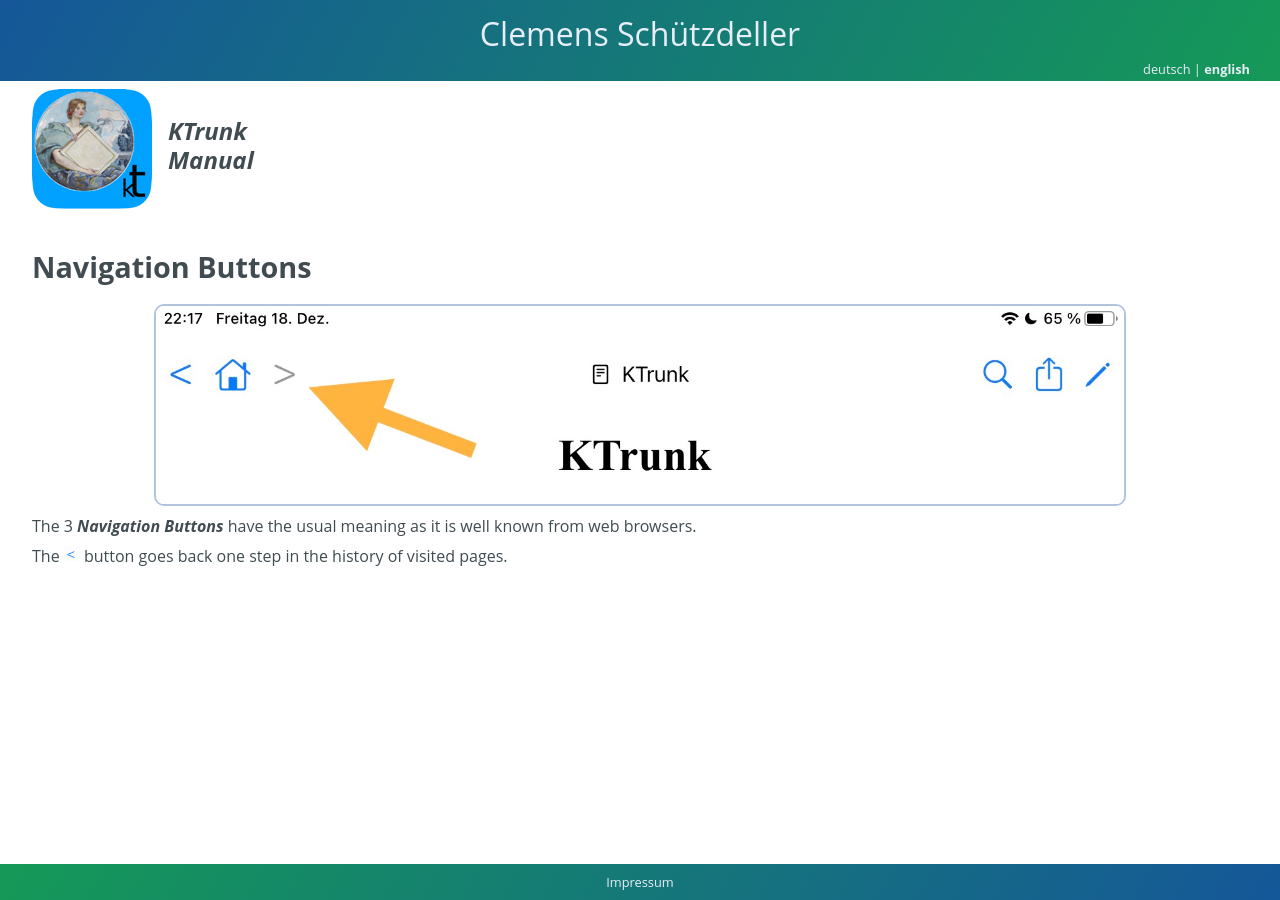
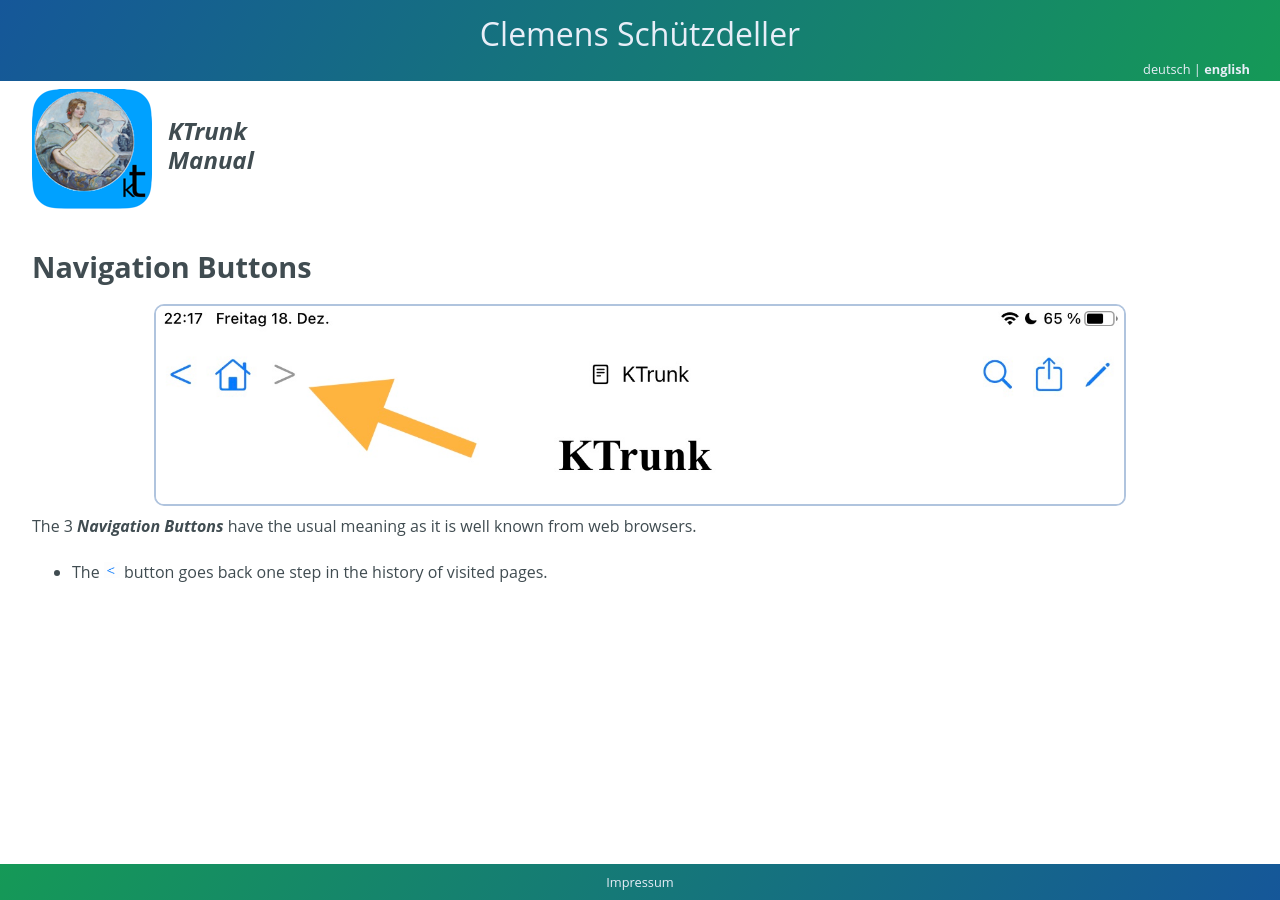
Before and after one commit to cs-LA/home, a Jekyll site: the page built from KTrunk/Manual/NavigationButtons.md, in a window 1280 px wide. Built offline with Jekyll 4.4.1, drawn with Linux system fonts in a browser that asks for light colours; our own code applies the rules of GitHub Pages for plain Markdown files.

Commit message:
Update NavigationButtons.md

```diff
--- a/KTrunk/Manual/NavigationButtons.md
+++ b/KTrunk/Manual/NavigationButtons.md
@@ -19,7 +19,7 @@
 <span class="en">The 3 ***Navigation Buttons*** have the usual meaning as it is well known from web browsers.</span>
 <span class="de">Die 3 ***Navigations-Schaltflächen*** haben die übliche Bedeutung, wie sie von vielen Web-Browsern bekannt ist.</span>
 
-<span class="en">The <img src="NavigationButtonBackward.jpg" class="appButton"> button goes back one step in the history of visited pages.</span>
+ * <span class="en">The <img src="NavigationButtonBackward.jpg" class="appButton"> button goes back one step in the history of visited pages.</span>
 <span class="de">Die <img src="NavigationButtonBackward.jpg" class="appButton"> Schaltfläche führt in der Historie der besuchten Web-Seiten einen Schritt zurück.</span>
 
 <span class="en"></span>
```
